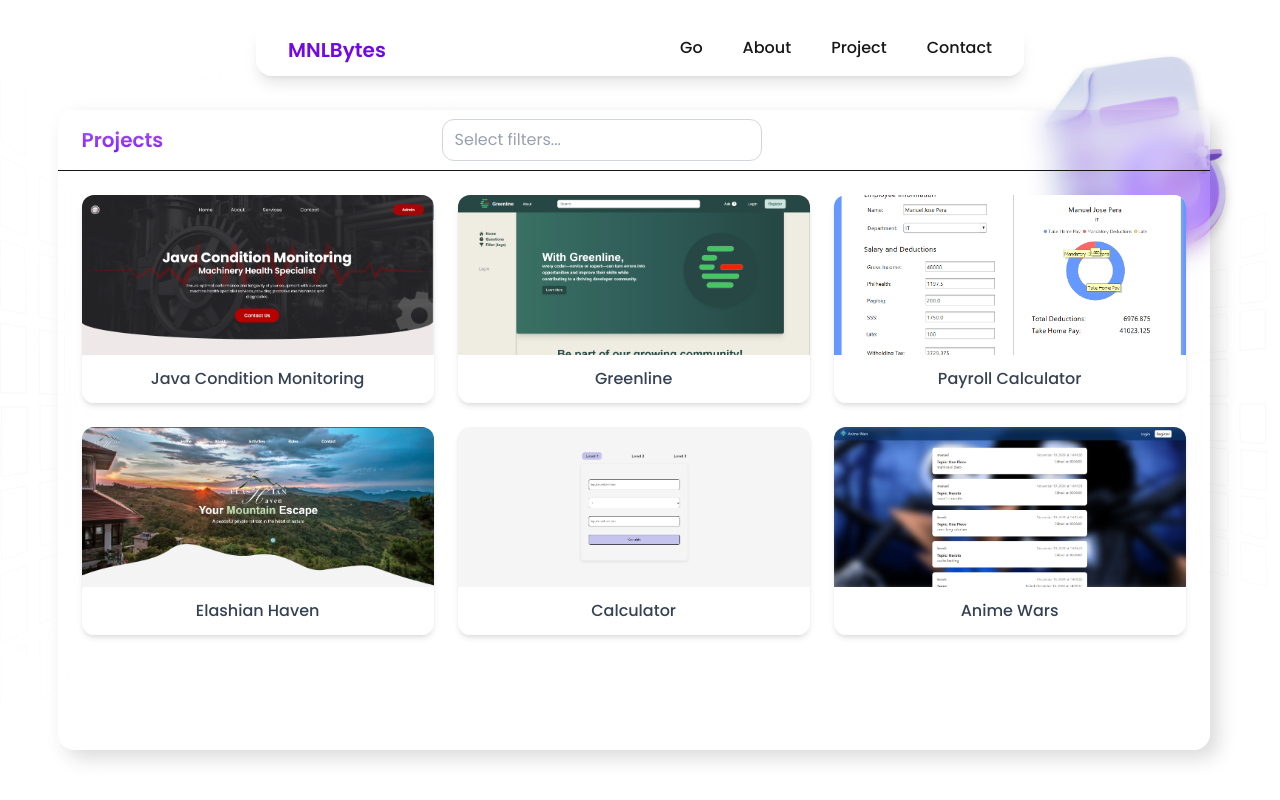
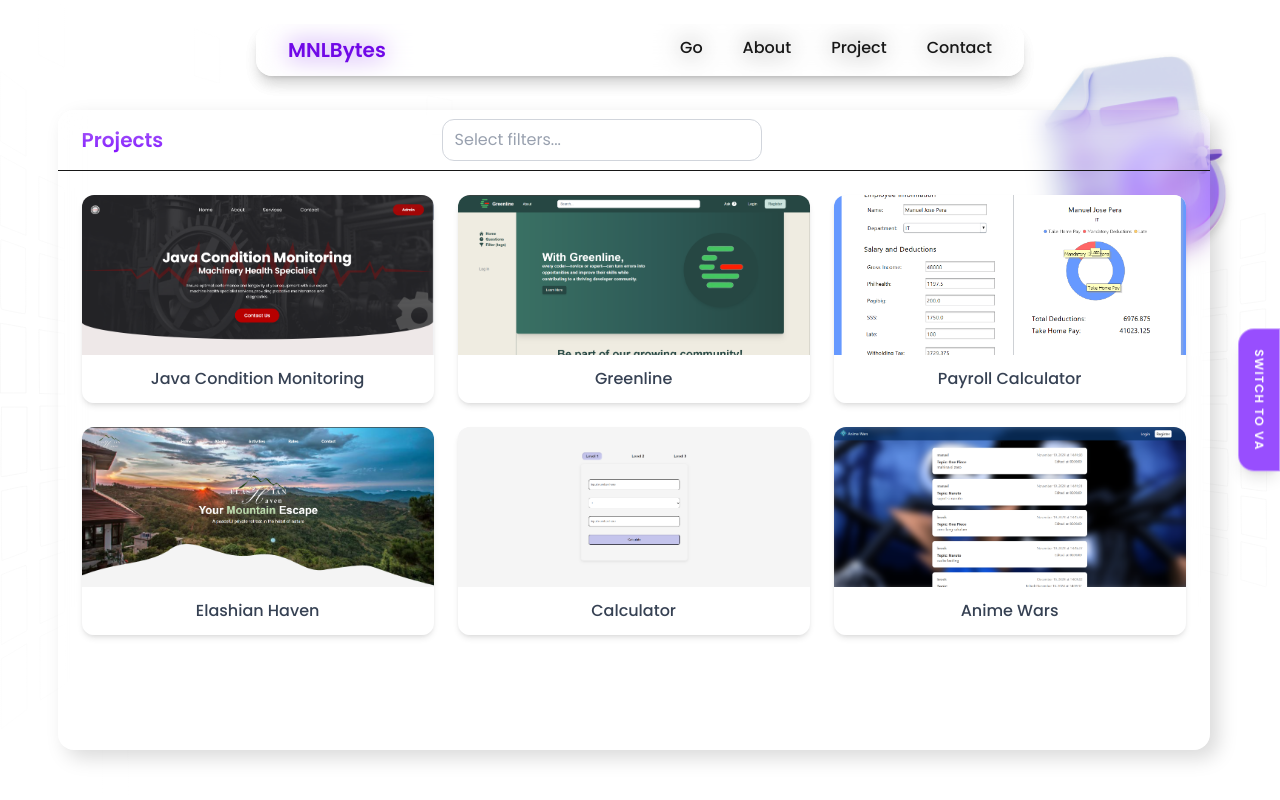
Before and after one commit to xebec1234/MNLBytes, a Next.js app: page /projects in a window 1280 px wide. Built offline with nearby package versions, Linux system fonts and the light colour scheme.

Commit message:
Added VA Page

```diff
--- a/src/app/layout.tsx
+++ b/src/app/layout.tsx
@@ -1,5 +1,7 @@
 import type { Metadata } from "next";
 import { Poppins } from "next/font/google";
+import NavBar from "@/components/navigation/NavBar";
+import ModeSwitch from "@/components/navigation/ModeSwitch";
 import "./globals.css";
 
 const poppins = Poppins({
@@ -25,7 +27,9 @@ export default function RootLayout({
   return (
     <html lang="en">
       <body className={`${poppins.variable}`}>
-        <main>{children}</main>
+        <NavBar />
+        <ModeSwitch />
+        {children}
       </body>
     </html>
   );
--- a/src/app/page.tsx
+++ b/src/app/page.tsx
@@ -1,11 +1,5 @@
-import NavBar from "@/components/navigation/NavBar";
 import Hero from "./pages/Hero";
 
 export default function Home() {
-  return (
-    <div>
-      <NavBar />
-      <Hero />
-    </div>
-  );
+  return <Hero />;
 }
--- a/src/app/pages/Hero.tsx
+++ b/src/app/pages/Hero.tsx
@@ -1,6 +1,5 @@
 "use client";
 
-import React from "react";
 import Image from "next/image";
 import About from "./sections/About";
 import AboutProjects from "./sections/AboutProjects";
@@ -37,7 +36,7 @@ function Hero() {
             priority
             className="object-cover opacity-30 sm:object-center object-right scale-105 sm:scale-100"
           />
-          <div className="absolute inset-0 bg-gradient-to-b from-white via-transparent to-white" />
+          <div className="absolute inset-0 bg-linear-to-b from-white via-transparent to-white" />
         </motion.div>
 
         {/* Gear */}
@@ -99,11 +98,11 @@ function Hero() {
           transition={{ duration: 1 }}
           className="relative text-[35px] sm:text-[3.5vw] font-bold leading-[1.3]"
         >
-          <span className="bg-gradient-to-b from-[#A855F7] to-[#8300FF] bg-clip-text text-transparent">
+          <span className="bg-linear-to-b from-[#A855F7] to-[#8300FF] bg-clip-text text-transparent">
             Developing{" "}
           </span>
           Impactful{" "}
-          <span className="bg-gradient-to-b from-[#A855F7] to-[#8300FF] bg-clip-text text-transparent">
+          <span className="bg-linear-to-b from-[#A855F7] to-[#8300FF] bg-clip-text text-transparent">
             Solutions
           </span>{" "}
           Through
@@ -132,7 +131,7 @@ function Hero() {
         >
           <button
             className="mt-8 px-6 py-3 rounded-2xl text-white text-lg font-medium
-            bg-gradient-to-b from-[#A855F7]/70 to-[#8300FF]/70
+            bg-linear-to-b from-[#A855F7]/70 to-[#8300FF]/70
             backdrop-blur-md border border-white/20
             shadow-lg shadow-[#0000001a]
             hover:from-[#A855F7]/80 hover:to-[#8300FF]/80
@@ -163,7 +162,7 @@ function Hero() {
           priority
           className="absolute inset-0 -z-10 object-cover object-center opacity-30 scale-105 sm:scale-100 transition-all duration-500"
         />
-        <div className="absolute inset-0 -z-10 bg-gradient-to-b from-white via-transparent to-white" />
+        <div className="absolute inset-0 -z-10 bg-linear-to-b from-white via-transparent to-white" />
 
         <AboutProjects />
       </section>
--- a/src/app/projects/page.tsx
+++ b/src/app/projects/page.tsx
@@ -56,7 +56,7 @@ const Projects = () => {
           priority
           className="object-cover opacity-30 sm:object-center object-right scale-105 sm:scale-100"
         />
-        <div className="absolute inset-0 bg-gradient-to-b from-white via-transparent to-white" />
+        <div className="absolute inset-0 bg-linear-to-b from-white via-transparent to-white" />
       </motion.div>
       <div className="absolute -right-10 top-25 sm:right-3 sm:top-19 -translate-y-11 w-32 h-32 sm:w-60 sm:h-60 ">
         <Image
@@ -76,13 +76,13 @@ const Projects = () => {
         {/* Header */}
         <div className="sticky top-0 z-50">
           <div className="relative flex items-center px-6 py-4 border-b bg-white/20 backdrop-blur-md">
-            <h2 className="text-xl font-semibold bg-gradient-to-b from-[#A855F7] to-[#8300FF] bg-clip-text text-transparent">
+            <h2 className="text-xl font-semibold bg-linear-to-b from-[#A855F7] to-[#8300FF] bg-clip-text text-transparent">
               Projects
             </h2>
             <div className="w-11/12 sm:w-3/4 md:w-1/2 lg:w-1/3 ml-10 md:ml-0 md:absolute md:left-1/2 md:-translate-x-1/2">
               <div
                 onClick={() => setShowFilters((prev) => !prev)}
-                className="relative w-[50vw] sm:w-[25vw] min-h-[42px] px-3 py-2 rounded-xl border border-gray-300 bg-white/70 backdrop-blur-sm flex items-center flex-wrap gap-2 cursor-text focus-within:ring-2 focus-within:ring-purple-500"
+                className="relative w-[50vw] sm:w-[25vw] min-h-10.5 px-3 py-2 rounded-xl border border-gray-300 bg-white/70 backdrop-blur-sm flex items-center flex-wrap gap-2 cursor-text focus-within:ring-2 focus-within:ring-purple-500"
               >
                 {selectedFilters.length > 0 ? (
                   selectedFilters.map((filter) => (
@@ -164,7 +164,7 @@ const Projects = () => {
       {/* Modal */}
       {selectedProject && (
         <div
-          className="fixed inset-0 bg-purple-600/5 flex items-center justify-center z-[999] p-2"
+          className="fixed inset-0 bg-purple-600/5 flex items-center justify-center z-999 p-2"
           onClick={() => setSelectedProject(null)}
         >
           <div
--- /dev/null
+++ b/src/app/va/page.tsx
@@ -0,0 +1,5 @@
+import VAHero from "@/app/va/pages/VAHero";
+
+export default function VAHome() {
+  return <VAHero />;
+}
--- a/src/components/navigation/Footer.tsx
+++ b/src/components/navigation/Footer.tsx
@@ -1,5 +1,6 @@
 import React from "react";
-import { Github, Linkedin, Mail, Facebook } from "lucide-react";
+import { Mail } from "lucide-react";
+import { FaGithub, FaLinkedin, FaFacebook } from "react-icons/fa";
 
 const Footer = () => {
   return (
@@ -10,7 +11,7 @@ const Footer = () => {
         innovations? Feel free to reach out—let’s keep the conversation going.
       </p>
       <a
-        href="mailto:manueljosepera487@gmail.com"
+        href="mailto:pera.manueljose.dev@gmail.com"
         className="inline-flex items-center gap-2 px-5 py-2 rounded-full border border-gray-300
                    hover:bg-gray-100 transition"
       >
@@ -27,7 +28,7 @@ const Footer = () => {
             rel="noopener noreferrer"
             className="hover:text-black transition"
           >
-            <Github size={22} />
+            <FaGithub size={22} />
           </a>
           <a
             href="https://www.linkedin.com/in/manuel-jose-pera-896894339"
@@ -35,7 +36,7 @@ const Footer = () => {
             rel="noopener noreferrer"
             className="hover:text-[#0077b5] transition"
           >
-            <Linkedin size={22} />
+            <FaLinkedin size={22} />
           </a>
           <a
             href="https://web.facebook.com/manuel.locco.7"
@@ -43,7 +44,7 @@ const Footer = () => {
             rel="noopener noreferrer"
             className="hover:text-[#0077b5] transition"
           >
-            <Facebook size={22} />
+            <FaFacebook size={22} />
           </a>
         </div>
 
--- /dev/null
+++ b/src/components/navigation/ModeSwitch.tsx
@@ -0,0 +1,31 @@
+"use client";
+
+import Link from "next/link";
+import { usePathname } from "next/navigation";
+import { motion } from "framer-motion";
+
+export default function ModeSwitch() {
+  const pathname = usePathname();
+  const isVA = pathname.startsWith("/va");
+
+  return (
+    <motion.div
+      initial={{ opacity: 0, x: 40 }}
+      animate={{ opacity: 1, x: 0 }}
+      transition={{ duration: 0.6, delay: 0.4 }}
+      className="fixed right-0 top-1/2 -translate-y-1/2 z-60"
+    >
+      <Link
+        href={isVA ? "/" : "/va"}
+        className={`flex flex-col items-center gap-2 px-3 py-5 rounded-l-2xl
+        border border-white/40 backdrop-blur-md shadow-lg
+        transition-all duration-300 hover:pr-5 text-white
+        ${isVA ? "bg-violet-600/80 hover:bg-violet-600" : "bg-violet-600/80 hover:bg-violet-600"}`}
+      >
+        <span className="text-xs font-bold tracking-widest [writing-mode:vertical-rl]">
+          {isVA ? "SWITCH TO SE" : "SWITCH TO VA"}
+        </span>
+      </Link>
+    </motion.div>
+  );
+}
--- a/src/components/navigation/NavBar.tsx
+++ b/src/components/navigation/NavBar.tsx
@@ -1,25 +1,52 @@
+// src/components/navigation/NavBar.tsx
 "use client";
 
 import NavLink from "./NavLink";
 import Link from "next/link";
+import { usePathname } from "next/navigation";
 import { useState } from "react";
 import { Menu, X } from "lucide-react";
 
+const seLinks = [
+  { href: "#go", label: "Go" },
+  { href: "#about", label: "About" },
+  { href: "#projects", label: "Project" },
+  { href: "#contact", label: "Contact" },
+];
+
+const vaLinks = [
+  { href: "#va-go", label: "Home" },
+  { href: "#va-about", label: "About" },
+  { href: "#va-tools", label: "Tools" },
+  { href: "#contact", label: "Contact" },
+];
+
 export default function NavBar() {
   const [isOpen, setIsOpen] = useState(false);
+  const pathname = usePathname();
+  const isVA = pathname.startsWith("/va");
+  const links = isVA ? vaLinks : seLinks;
+
   return (
-    <nav className="fixed top-6 left-1/2 transform -translate-x-1/2 w-[90%] sm:w-[80%] md:w-[60%] bg-white/30 backdrop-blur-md shadow-lg rounded-2xl px-8 py-3 z-50">
+    <nav
+      className={`fixed top-6 left-1/2 transform -translate-x-1/2 w-[90%] sm:w-[80%] md:w-[60%]
+      backdrop-blur-md shadow-lg rounded-2xl px-8 py-3 z-50 transition-colors duration-300
+      ${isVA ? "bg-teal-50/40" : "bg-white/30"}`}
+    >
       <div className="flex items-center justify-between">
-        <Link href="/" className="text-xl font-bold text-violet-700">
-          MNLBytes
+        <Link
+          href={isVA ? "/va" : "/"}
+          className={"text-xl font-bold text-violet-700"}
+        >
+          MNLBytes{isVA ? " · VA" : ""}
         </Link>
 
         <div className="hidden md:flex space-x-10 font-medium">
-          <NavLink href="#go">Go</NavLink>
-          <NavLink href="#about">About</NavLink>
-          <NavLink href="#projects">Project</NavLink>
-          {/* <NavLink href="/certificates">Certificates</NavLink> */}
-          <NavLink href="#contact">Contact</NavLink>
+          {links.map((link) => (
+            <NavLink key={link.href} href={link.href}>
+              {link.label}
+            </NavLink>
+          ))}
         </div>
 
         <button className="md:hidden" onClick={() => setIsOpen(!isOpen)}>
@@ -33,11 +60,11 @@ export default function NavBar() {
         }`}
       >
         <div className="flex flex-col space-y-4 font-medium">
-          <NavLink href="#go">Home</NavLink>
-          <NavLink href="#about">About</NavLink>
-          <NavLink href="#projects">Project</NavLink>
-          {/* <NavLink href="/certificates">Certificates</NavLink> */}
-          <NavLink href="#contact">Contact</NavLink>
+          {links.map((link) => (
+            <NavLink key={link.href} href={link.href}>
+              {link.label}
+            </NavLink>
+          ))}
         </div>
       </div>
     </nav>
--- a/src/components/navigation/NavLink.tsx
+++ b/src/components/navigation/NavLink.tsx
@@ -1,3 +1,4 @@
+// src/components/navigation/NavLink.tsx
 "use client";
 
 import { usePathname } from "next/navigation";
@@ -15,7 +16,8 @@ export default function NavLink({
   const isAnchor = href.startsWith("#");
   const [isActive, setIsActive] = useState(false);
 
-  const linkHref = isAnchor ? `/${href}` : href;
+  const basePath = pathname.startsWith("/va") ? "/va" : "";
+  const linkHref = isAnchor ? `${basePath}${href}` : href;
 
   useEffect(() => {
     if (!isAnchor) {
@@ -28,14 +30,8 @@ export default function NavLink({
     if (!section) return;
 
     const observer = new IntersectionObserver(
-      (entries) => {
-        entries.forEach((entry) => {
-          setIsActive(entry.isIntersecting);
-        });
-      },
-      {
-        threshold: 0.3,
-      }
+      (entries) => entries.forEach((entry) => setIsActive(entry.isIntersecting)),
+      { threshold: 0.3 }
     );
 
     observer.observe(section);
@@ -49,7 +45,7 @@ export default function NavLink({
         relative pb-1 transition-colors
         ${isActive ? "text-violet-700 after:w-full" : "hover:text-violet-600"}
         after:absolute after:left-0 after:bottom-0
-        after:h-[2px] after:bg-gradient-to-r after:from-violet-500 after:to-violet-700
+        after:h-0.5 after:bg-linear-to-r after:from-violet-500 after:to-violet-700
         after:transition-all after:duration-300
         ${!isActive ? "after:w-0 hover:after:w-full" : ""}
       `}
```
